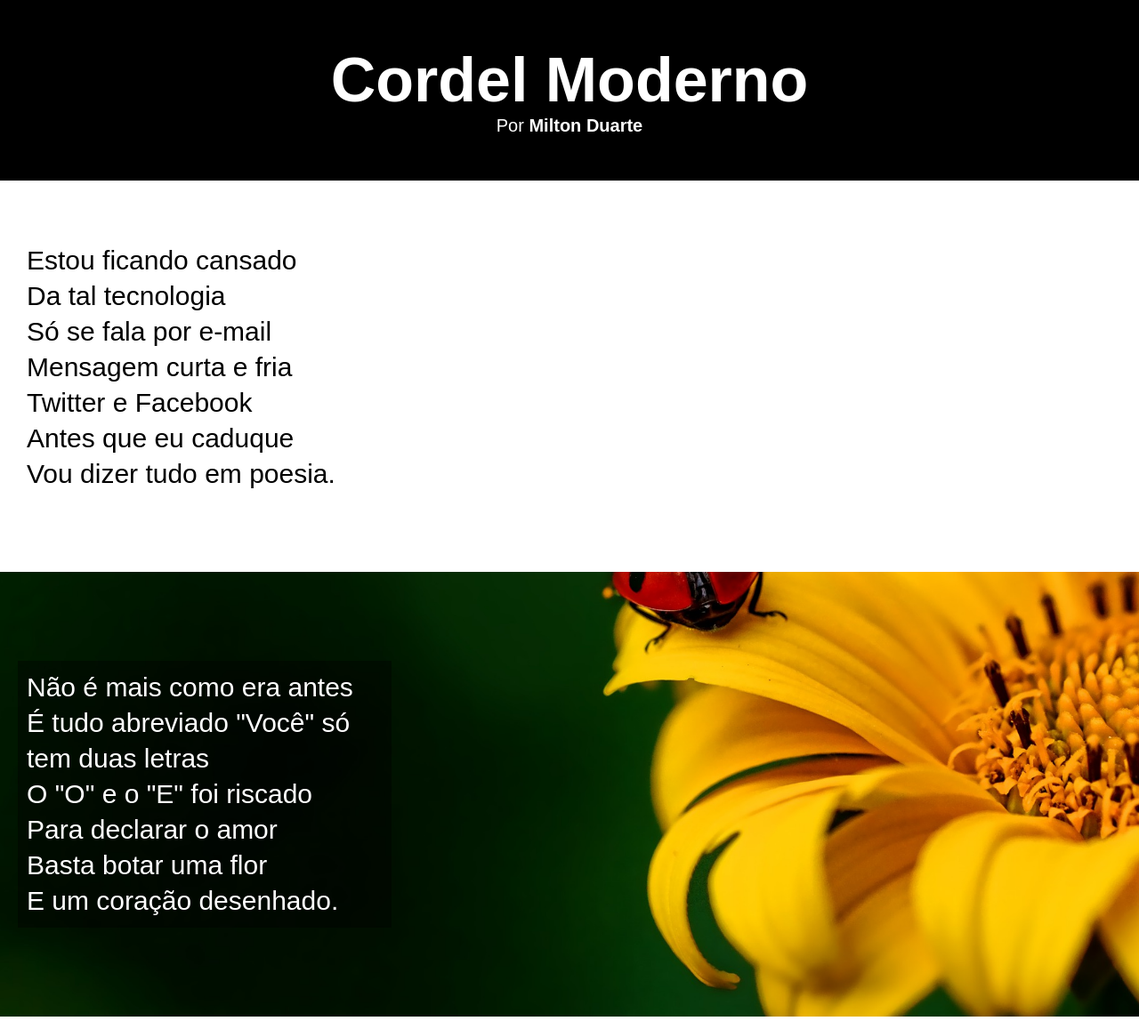
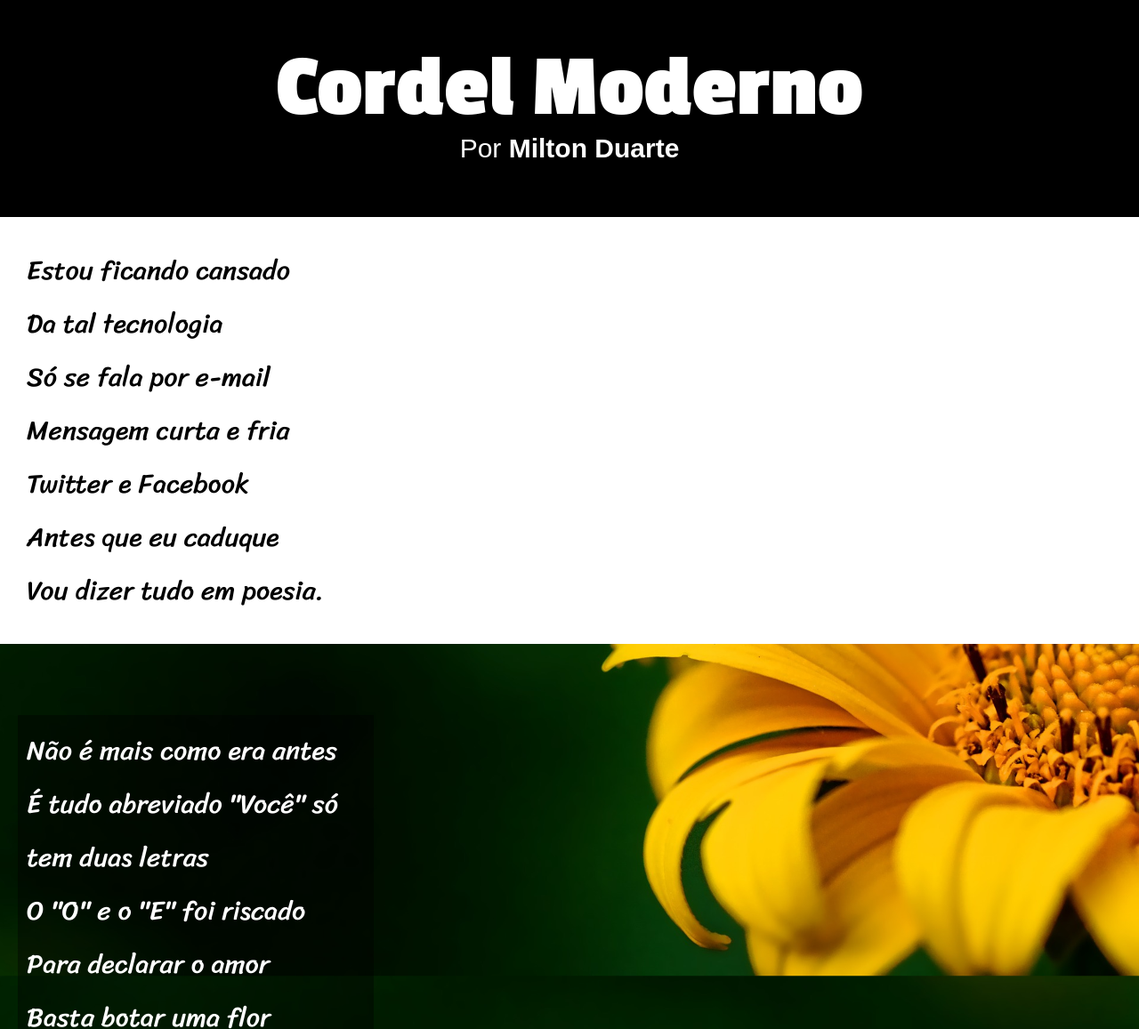
Before and after one commit to esequielajr/projeto-cordel, a plain HTML site: page index.html in a window 1280 px wide. Shown: the top 1157 px of the page at 89% size. Drawn offline with Linux system fonts and the light colour scheme.

Commit message:
update: fonts, header and layout

```diff
--- a/style.css
+++ b/style.css
@@ -1,9 +1,8 @@
 @charset "UTF-8";
 
-@font-face {
-    font-family: 'Digital';
-    src: url(fonts/Digitalt.eot) format('embedded-opentype');
-}
+@import url('https://fonts.googleapis.com/css2?family=Passion+One:wght@400;700;900&display=swap');
+
+@import url('https://fonts.googleapis.com/css2?family=Sriracha&display=swap');
 
 * {
     margin: 0px;
@@ -11,44 +10,48 @@
 }
 
 header {
-   padding: 50px;
+    padding: 60px;
     background-color: black;
 
 }
 
 header h1 {
     text-align: center;
-    font-family: 'Digital', 'Arial';
-    font-size: 70px;
+    font-family: 'Passion One', 'Arial', 'sans-serif';
+    line-height: 80px;
+    font-size: 100px;
     color: white;
 
 }
 
 header p {
-    margin-top: px;
-    font-size: 20px;
+    font-size: 30px;
     text-align: center;
     color: white;
+    margin-top: 10px;
 }
 
 main {
     min-height: 100vh;
 }
 
+main p {
+    font-family: 'Sriracha', 'Arial', 'sans-serif';
+    line-height: 2em;
+}
+
 main article {
-    height: 400px;
+    height: max-content;
     background-color: white;
 }
 
 #twotexts {
-    height: 800px;
+    height: max-content;
 
 }
 
 article p {
     font-size: 30px;
-    line-height: 40px;
-    margin-top: 40px;
     padding: 30px;
 
 }
@@ -72,7 +75,7 @@ article p {
 
 .transparent {
     display: flex;
-    height: 500px;
+    height: 600px;
     color: white;
     font-size: 30px;
     line-height: 40px;
@@ -80,7 +83,7 @@ article p {
 }
 
 .text-block {
-    width: 400px;
+    width: 380px;
     margin-left: 20px;
     padding: 10px;
     background-color: rgba(0, 0, 0, 0.4);
@@ -88,7 +91,7 @@ article p {
 
 footer {
     height: 40px;
-    margin-top: 400px;
+    margin-top: px;
     background-color: black;
 }
 
```
